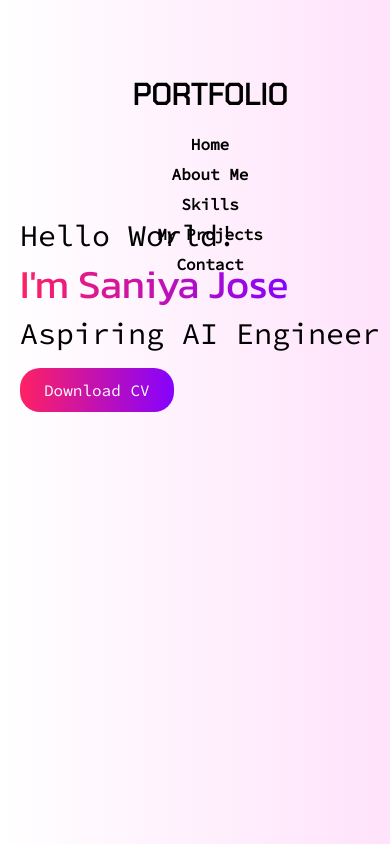
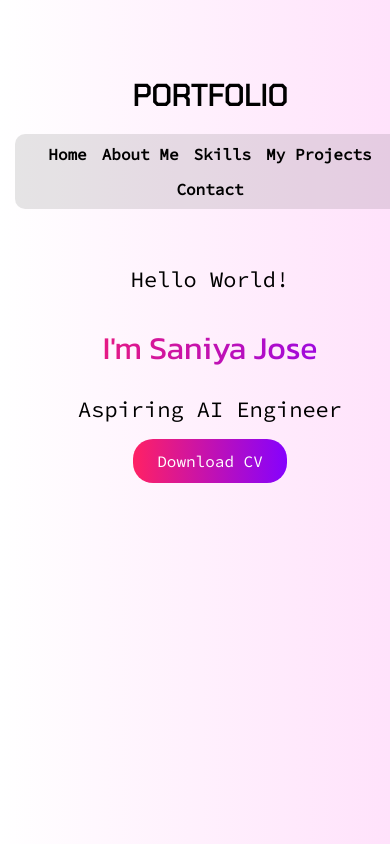
Before and after one commit to SaniyaJos/My-Portfolio, a plain HTML site: page index.html in a window 390 px wide. Shown: the top 844 px of the page. Drawn offline with Linux system fonts and the light colour scheme.

Commit message:
changed dimensions

```diff
--- a/index.html
+++ b/index.html
@@ -22,10 +22,10 @@
             <span class="l1">Hello World!</span><br>
             <span class="gradient">I'm Saniya Jose</span><br>
             <span class="l3">Aspiring AI Engineer</span>
-            <div class="home-image">
-                <!-- <img src="Script.png"> -->
+            <!-- <div class="home-image">
+                <img src="Script.png">
 
-            </div>
+            </div> -->
 
         </p>
             <button>Download CV</button>
--- a/style.css
+++ b/style.css
@@ -5,11 +5,14 @@ body{
     overflow-x: hidden;
 }
 #home{
-    padding: 100px 20px;
+    padding: 60px 20px;
+    position: relative;
+    min-height: 100vh;
 }
 section{
     min-height: 100vh;
     width: 100%;
+    overflow-x: hidden;
 }
 h1{
     font-family:'Chakra Petch', sans-serif;
@@ -49,9 +52,8 @@ h1{
 
 }
 .name{
-    position: absolute;
-    top: 200px;
-    left: 20px;
+    margin-top: 100px;
+    padding: 20px;
 }
 .gradient{
     font-family: 'Kanit',sans-serif;
@@ -77,14 +79,14 @@ button{
 button:hover{
     transform: scale(1.05);
 }
-.home-image img{
+/* .home-image img{
     width: 200px;
     height:200px;
     position: absolute;
     top: 100px;
     right: 150px;
 
-}
+} */
 .about-section{
     font-family: 'Source Code Pro',sans-serif;
     font-size: 20px;
@@ -292,37 +294,55 @@ button:hover{
 
 /* Media Queries for Responsive Design */
 @media screen and (max-width: 768px) {
+    #home {
+        padding: 20px;
+    }
+
     h1 {
         font-size: 30px;
-        position: static;
+        position: relative;
         text-align: center;
         margin-bottom: 20px;
+        left: 0;
     }
 
     .navbar {
         position: static;
-        flex-direction: column;
-        align-items: center;
-        gap: 10px;
-        margin-top: 20px;
+        flex-direction: row;
+        justify-content: center;
+        flex-wrap: wrap;
+        gap: 15px;
+        margin: 20px auto;
+        padding: 10px;
+        background: rgba(0, 0, 0, 0.1);
+        border-radius: 10px;
+    }
+
+    .name {
+        margin-top: 60px;
+        text-align: center;
     }
 
     .l1, .l3 {
-        font-size: 30px;
+        font-size: 28px;
+        display: block;
+        margin-bottom: 10px;
     }
 
     .gradient {
-        font-size: 50px;
+        font-size: 45px;
+        display: block;
+        margin: 15px 0;
     }
 
-    .home-image img {
+    /* .home-image img {
         width: 100%;
         max-width: 500px;
         height: auto;
         position: absolute;
         top: 300px;
         right: 20px;
-    }
+    } */
 
     .about-section h2,
     .skill-section h3,
@@ -365,16 +385,20 @@ button:hover{
         padding: 50px 15px;
     }
 
-    .home-image img {
-        width: 100%;
-        max-width: 300px;
-        height: auto;
-        top: 400px;
-        right: 10px;
+    .name {
+        margin-top: 30px;
+        padding: 10px;
+    }
+
+    .l1, .l3 {
+        font-size: 22px;
+        margin-bottom: 8px;
     }
 
     .gradient {
-        font-size: 40px;
+        font-size: 32px;
+        margin: 10px 0;
+        line-height: 1.2;
     }
 
     .about-image img {
```
